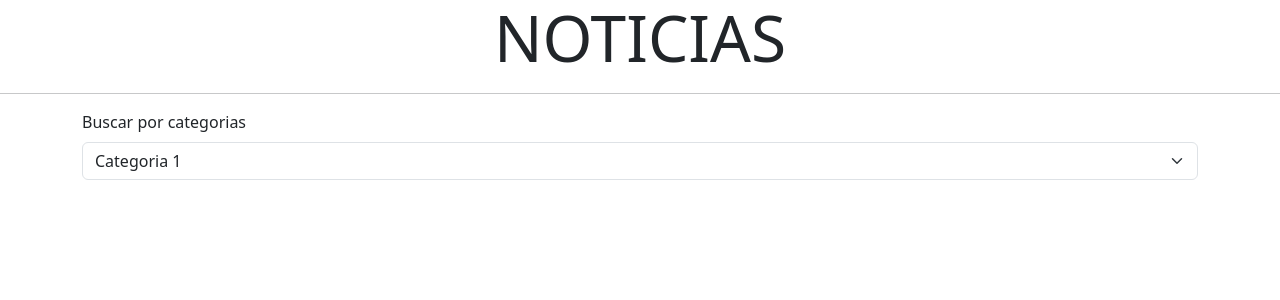
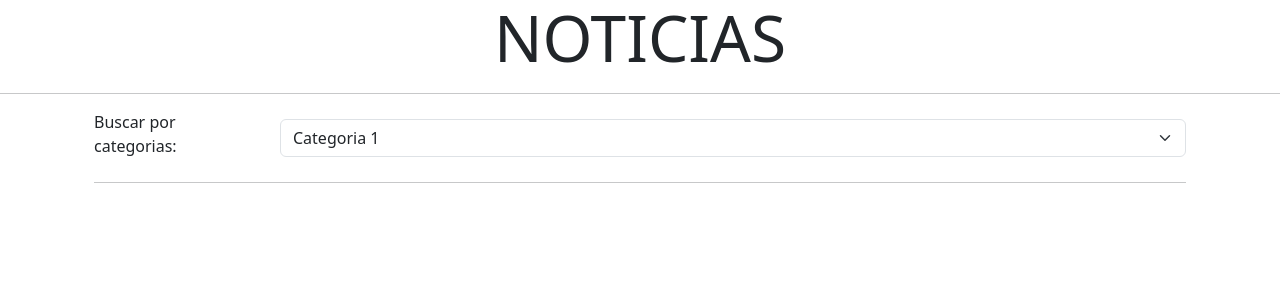
Before and after one commit to Fedreric/practicoReact-11, a React (Vite) app: page / in a window 1280 px wide. Shown: the top 300 px of the page. Built offline with nearby package versions, Linux system fonts and the light colour scheme.

Commit message:
Se completa el maquetado del formulario

```diff
--- a/src/components/Formulario.jsx
+++ b/src/components/Formulario.jsx
@@ -2,16 +2,21 @@ import { Form } from "react-bootstrap";
 
 const Formulario = () => {
   return (
-    <Form>
-      <Form.Group className="mb-3" controlId="formBasicEmail">
-        <Form.Label>Buscar por categorias</Form.Label>
+    <Form className="container">
+      <Form.Group className="row align-items-center" controlId="formBasicEmail">
+        <div className="col-md-2">
+          <Form.Label>Buscar por categorias:</Form.Label>
+        </div>
+        <div className="col-md-10">
           <Form.Select id="categoria">
             <option>Categoria 1</option>
             <option>Categoria 2</option>
             <option>Categoria 3</option>
             <option>Categoria 4</option>
           </Form.Select>
+        </div>
       </Form.Group>
+      <hr></hr>
     </Form>
   );
 };
```
